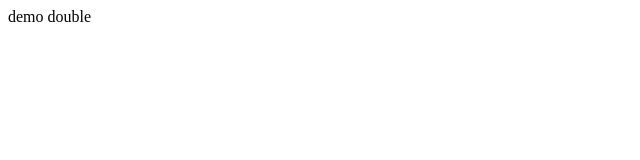
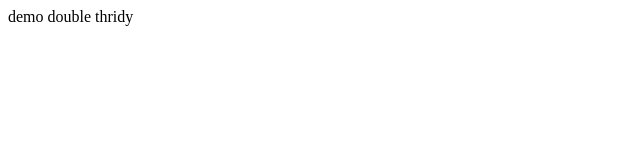
Before and after one commit to lssgg/gitdemo, a plain HTML site: page index.html in a window 1280 px wide. Shown: the full height of the page, 0-640 px from the left. Drawn offline with Linux system fonts and the light colour scheme.

Commit message:
third save

```diff
--- a/index.html
+++ b/index.html
@@ -8,5 +8,6 @@
 <body>
     demo
     double
+    thridy
 </body>
 </html>
```
